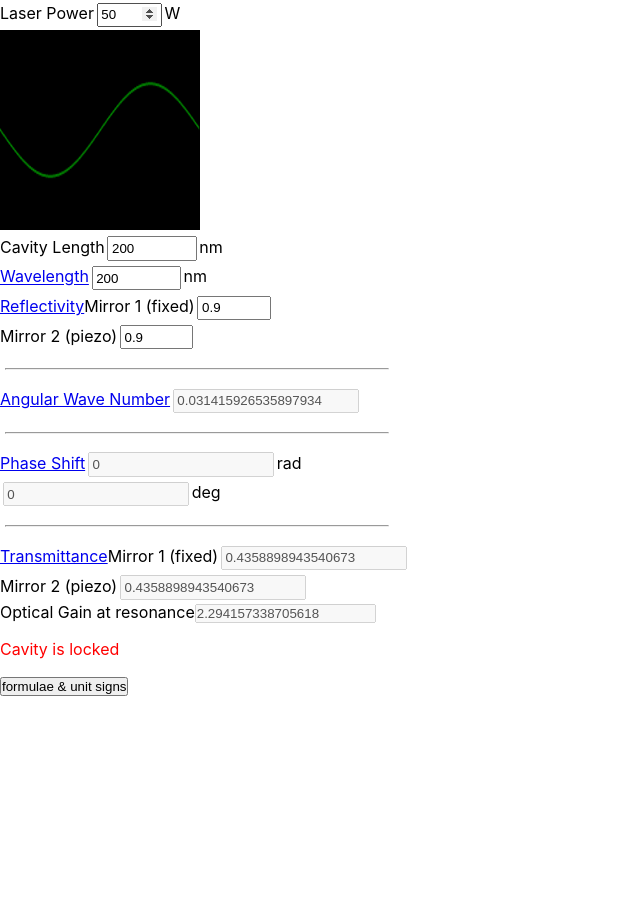
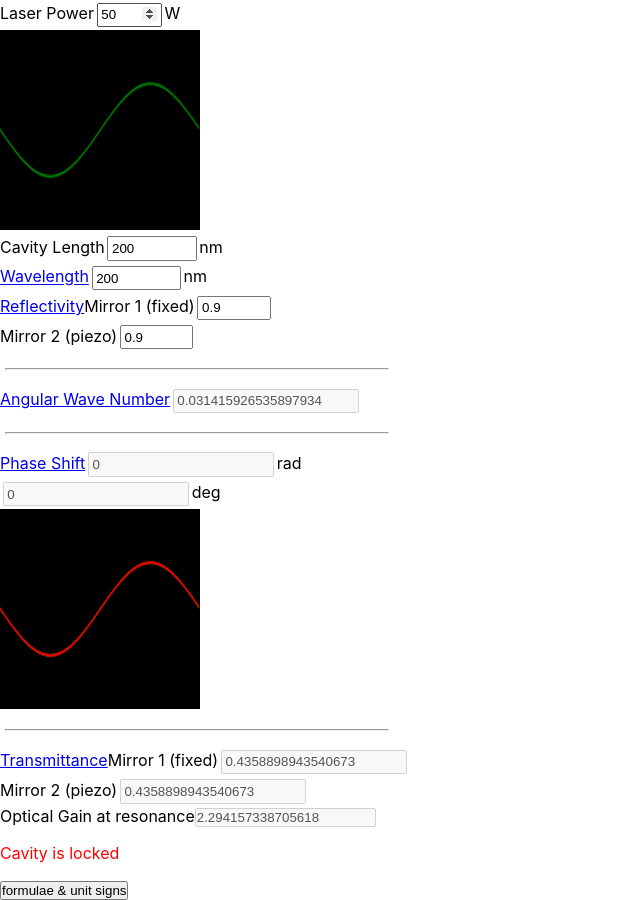
Before and after one commit to bmedicke/optical-cavity, a React (Create React App) app in the folder simulator/: page / in a window 1280 px wide. Shown: the whole page, without its empty margins (0-640 px from the left). Before the commit the page ends 800 px from the top, so only its background shows below. Built offline with nearby package versions, Linux system fonts and the light colour scheme; what better-react-mathjax would draw is missing.

Commit message:
visualize phase shift

```diff
--- a/simulator/src/App.js
+++ b/simulator/src/App.js
@@ -1,6 +1,6 @@
 import './App.css'
 import { MathJax, MathJaxContext } from 'better-react-mathjax'
-import { Power } from './Visualizations'
+import { Power, Phaseshift } from './Visualizations'
 import { rad2deg } from './utilities'
 import { useEffect, useState } from 'react'
 
@@ -164,6 +164,7 @@ function App() {
             <input type="text" value={rad2deg(phaseshift)} disabled />
             deg
           </label>
+          <Phaseshift phaseshift={phaseshift} />
           <hr />
 
           <label>
--- a/simulator/src/Visualizations.js
+++ b/simulator/src/Visualizations.js
@@ -40,4 +40,25 @@ const Power = (props) => {
   )
 }
 
-export { Power }
+const Phaseshift = (props) => {
+  useEffect(() => {
+    var canvas = document.getElementById('phaseshift')
+    var context = canvas.getContext('2d')
+    context.clearRect(0, 0, canvas.width, canvas.height)
+
+    context.lineWidth = 2
+
+    context.strokeStyle = 'green'
+    draw_sine(canvas, context, 50, 0)
+
+    context.strokeStyle = 'red'
+    draw_sine(canvas, context, 50, props.phaseshift)
+  }, [props.phaseshift])
+
+  return (
+    <div>
+      <canvas id="phaseshift" className={styles.power}></canvas>
+    </div>
+  )
+}
+export { Power, Phaseshift }
```
